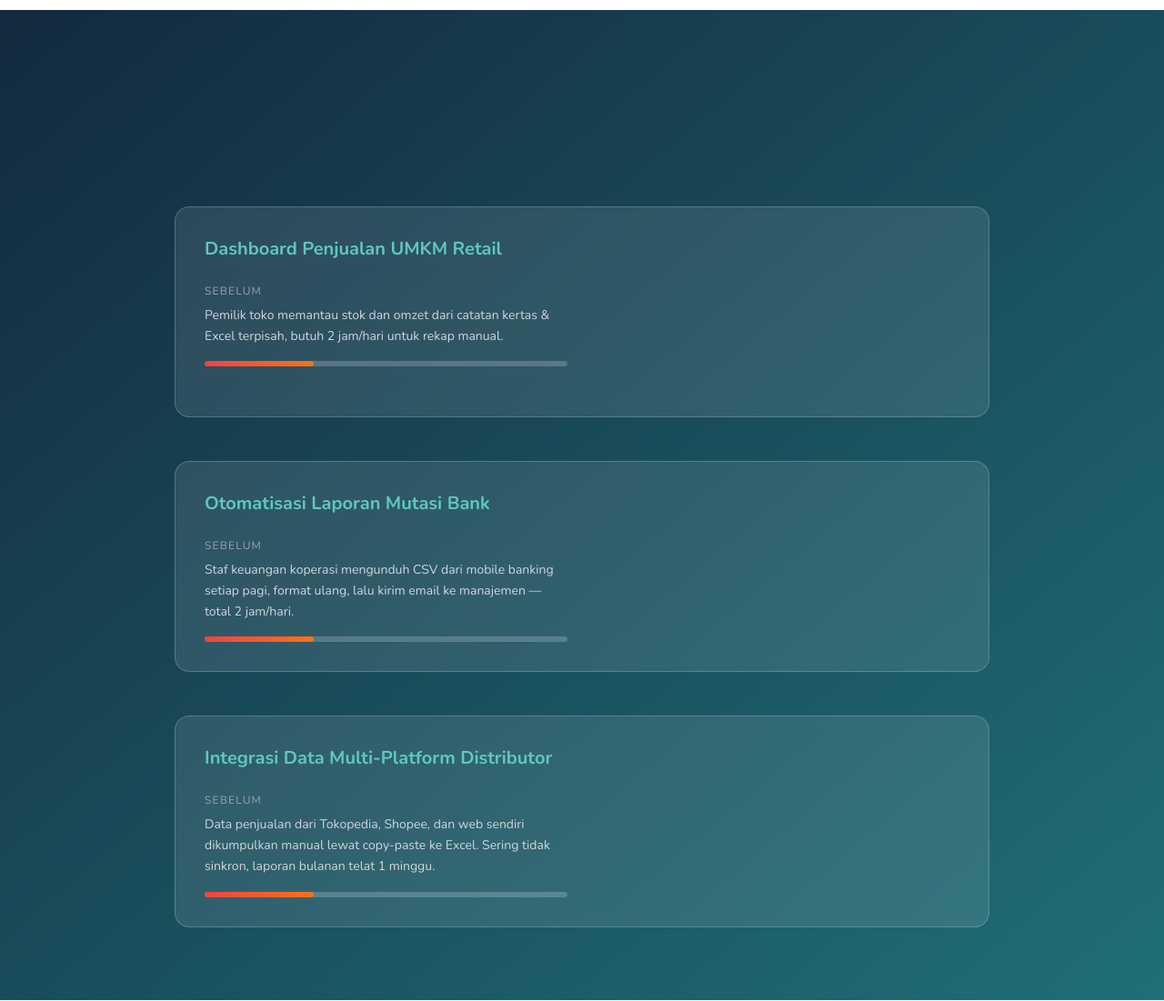
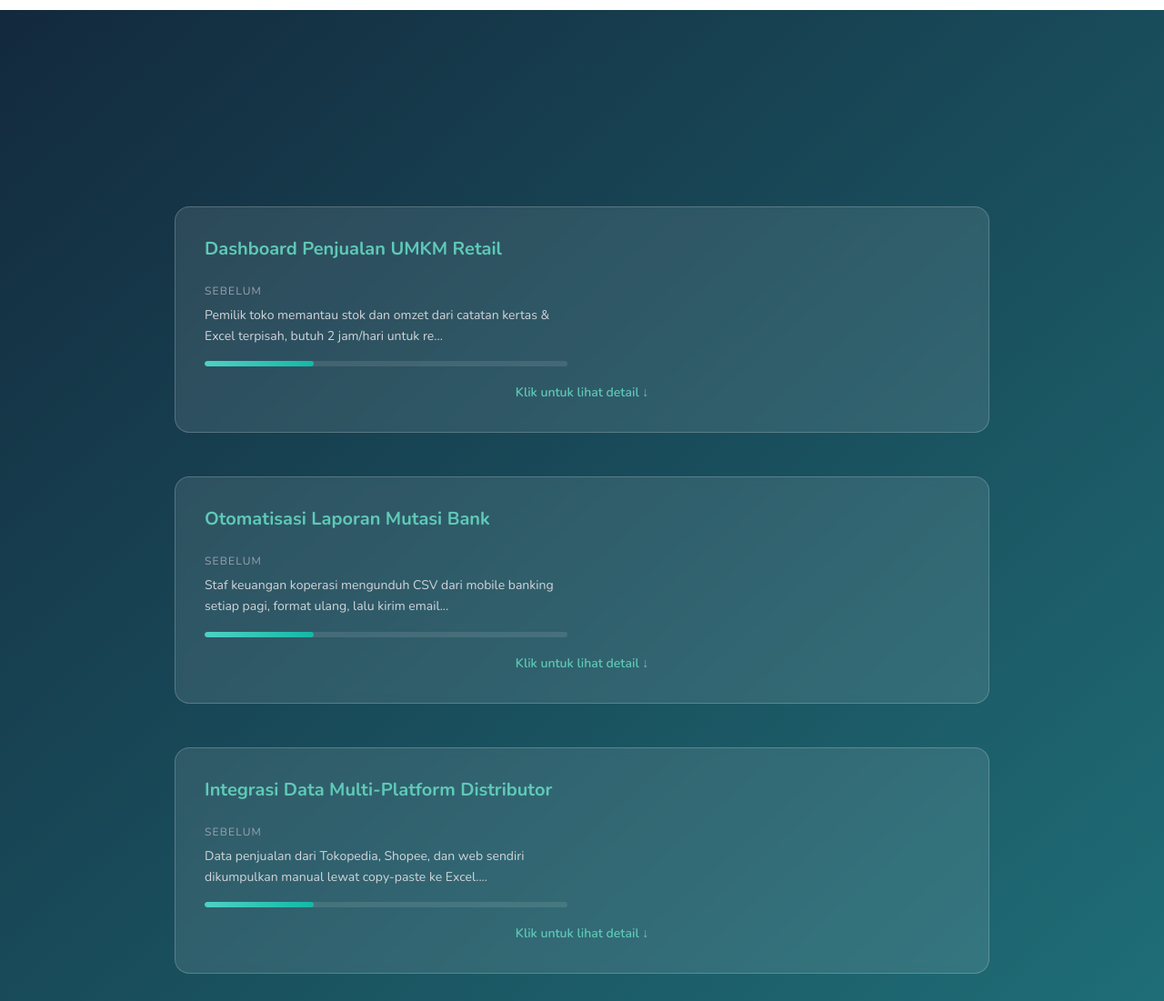
Before and after one commit to ghostreza/vantage, a Flask app: page / in a window 1280 px wide. Shown: the part 3200-4301 px from the top of the page at 91% size. Run offline with Flask 3, Linux system fonts and the light colour scheme; some libraries are stand-ins or nearby versions.

Commit message:
Hero Fix

```diff
--- a/static/css/animations.css
+++ b/static/css/animations.css
@@ -667,3 +667,38 @@
 .clock-second {
     transition: none; /* detik bergerak smooth tanpa delay */
 }
+.progress-bar {
+    width: 100%;
+    height: 6px;
+    background: rgba(255, 255, 255, 0.1);
+    border-radius: 3px;
+    overflow: hidden;
+}
+
+.progress-fill {
+    height: 100%;
+    background: linear-gradient(90deg, #4FD1C5, #14B8A6);
+    border-radius: 3px;
+    width: 0%; /* Akan dianimasikan oleh JS */
+    transition: width 1.5s ease-out;
+}
+
+.progress-fill.success {
+    background: linear-gradient(90deg, #4FD1C5, #5EEAD4);
+    box-shadow: 0 0 10px rgba(79, 209, 197, 0.5);
+}
+
+/* Fade in animation */
+@keyframes fade-in {
+    from { opacity: 0; transform: translateY(-10px); }
+    to { opacity: 1; transform: translateY(0); }
+}
+
+.animate-fade-in {
+    animation: fade-in 0.3s ease-out;
+}
+
+/* Smooth transition untuk card */
+.case-card {
+    transition: all 0.3s ease;
+}
--- a/static/js/animations.js
+++ b/static/js/animations.js
@@ -287,3 +287,73 @@ if (typeof module !== 'undefined' && module.exports) {
         init();
     }
 })();
+(function() {
+    const el = document.getElementById('typing-hero');
+    if (!el) return;
+
+    const text = "Bayangkan tim Anda<br>bebas dari pekerjaan repetitif.";
+    let i = 0;
+    const speed = 60;
+
+    function type() {
+        if (i <= text.length) {
+            el.innerHTML = text.substring(0, i);
+            i++;
+            setTimeout(type, speed);
+        }
+    }
+
+    window.addEventListener('load', () => {
+        setTimeout(type, 500);
+    });
+})();
+
+// ===== PROGRESS BAR ANIMATION =====
+(function() {
+    const observerOptions = {
+        threshold: 0.5,
+        rootMargin: '0px'
+    };
+
+    const observer = new IntersectionObserver((entries) => {
+        entries.forEach(entry => {
+            if (entry.isIntersecting) {
+                const progressBars = entry.target.querySelectorAll('.progress-fill');
+                progressBars.forEach(bar => {
+                    const progress = bar.getAttribute('data-progress');
+                    bar.style.width = '0%';
+                    bar.style.transition = 'width 1.5s ease-out';
+
+                    setTimeout(() => {
+                        bar.style.width = progress + '%';
+                    }, 100);
+                });
+
+                observer.unobserve(entry.target);
+            }
+        });
+    }, observerOptions);
+
+    // Observe semua case card
+    document.querySelectorAll('.case-card').forEach(card => {
+        observer.observe(card);
+    });
+})();
+
+// ===== TOGGLE CASE DETAIL =====
+function toggleCaseDetail(card) {
+    const detail = card.querySelector('.case-detail');
+    const arrow = card.querySelector('.arrow');
+
+    if (detail.classList.contains('hidden')) {
+        detail.classList.remove('hidden');
+        detail.classList.add('animate-fade-in');
+        arrow.textContent = '↑';
+        card.classList.add('border-mint/50');
+    } else {
+        detail.classList.add('hidden');
+        detail.classList.remove('animate-fade-in');
+        arrow.textContent = '↓';
+        card.classList.remove('border-mint/50');
+    }
+}
--- a/templates/index.html
+++ b/templates/index.html
@@ -77,18 +77,14 @@
 
         <!-- Heading dengan Typing Effect -->
         <h1 class="text-4xl md:text-5xl lg:text-6xl font-extrabold leading-tight mb-6">
-            <!-- Class 'typing-text' dan 'data-text' akan dibaca oleh animation.js -->
-            <span class="typing-text block md:inline mb-2 md:mb-0" data-text="Data mentah & proses manual">Data mentah & proses manual</span>
-            <br class="hidden md:block">
-            <span class="bg-gradient-to-r from-mint via-teal to-cyan-300 bg-clip-text text-transparent animate-glow">
-                memperlambat bisnis Anda.
-            </span>
+            <span id="typing-hero" class="block"></span>
         </h1>
 
         <!-- Subheading -->
         <p class="lead text-lg md:text-xl text-gray-200 mb-10 max-w-2xl mx-auto leading-relaxed animate-fade-in-up">
-            Kami rapikan data, bangun sistem otomatis, dan berikan
-            <span class="text-mint font-semibold">laporan siap pakai</span> — tanpa Anda harus pusing belajar teknis.
+            Kami ambil alih proses data yang membosankan —
+            <span class="text-mint font-semibold">rekap, validasi, reporting</span> —
+            lalu kembalikan waktu tim Anda untuk hal yang benar-benar menghasilkan.
         </p>
 
         <!-- CTA Buttons -->
@@ -126,6 +122,8 @@
         </div>
 
     </div>
+
+</section>
 
     <!-- 4. Scroll Indicator (Opsional, di bagian paling bawah) -->
     <div class="scroll-indicator hidden md:block">
@@ -349,27 +347,52 @@
             <p class="text-mint font-semibold text-sm tracking-widest uppercase text-center mb-3">Studi Kasus</p>
             <h2 class="text-3xl md:text-4xl font-bold text-center mb-16">Hasil Nyata, Bukan Janji</h2>
         </div>
+
         <div class="space-y-12">
+            {# Pastikan data-delay ada DI DALAM loop ini #}
             {% for c in cases %}
-            <div class="case-card bg-white/10 backdrop-blur-sm rounded-2xl p-8 border border-white/20 hover:border-mint/50 transition-all"
+            <div class="case-card bg-white/10 backdrop-blur-sm rounded-2xl p-8 border border-white/20 hover:border-mint/50 transition-all cursor-pointer"
                  data-animate="case-card"
-                 data-delay="{{ loop.index0 * 200 }}">
+                 data-delay="{{ loop.index0 * 200 }}"
+                 onclick="toggleCaseDetail(this)">
+
                 <h3 class="text-xl font-bold mb-6 text-mint case-title">{{ c.title }}</h3>
+
                 <div class="grid md:grid-cols-2 gap-8">
                     <div class="case-before">
                         <p class="text-xs text-gray-400 uppercase tracking-widest mb-2">Sebelum</p>
-                        <p class="text-gray-300 text-sm leading-relaxed">{{ c.before }}</p>
+                        <p class="text-gray-300 text-sm leading-relaxed">{{ c.before[:100] }}...</p>
                         <div class="progress-bar mt-4">
                             <div class="progress-fill" data-progress="30"></div>
                         </div>
                     </div>
                     <div class="case-after">
                         <p class="text-xs text-mint uppercase tracking-widest mb-2">Sesudah</p>
-                        <p class="text-white text-sm leading-relaxed">{{ c.after }}</p>
+                        <p class="text-white text-sm leading-relaxed">{{ c.after[:100] }}...</p>
                         <div class="progress-bar mt-4">
                             <div class="progress-fill success" data-progress="95"></div>
                         </div>
                     </div>
+                </div>
+
+                {# Detail tersembunyi #}
+                <div class="case-detail hidden mt-6 pt-6 border-t border-white/20">
+                    <div class="grid md:grid-cols-2 gap-8">
+                        <div>
+                            <p class="text-xs text-gray-400 uppercase tracking-widest mb-2">Sebelum (Detail)</p>
+                            <p class="text-gray-300 text-sm leading-relaxed">{{ c.before }}</p>
+                        </div>
+                        <div>
+                            <p class="text-xs text-mint uppercase tracking-widest mb-2">Sesudah (Detail)</p>
+                            <p class="text-white text-sm leading-relaxed">{{ c.after }}</p>
+                        </div>
+                    </div>
+                </div>
+
+                <div class="mt-4 text-center">
+                    <span class="text-mint text-sm font-semibold">
+                        Klik untuk lihat detail <span class="arrow">↓</span>
+                    </span>
                 </div>
             </div>
             {% endfor %}
@@ -531,7 +554,20 @@
         <span class="absolute -top-1 -right-1 w-4 h-4 bg-red-500 rounded-full border-2 border-white animate-pulse"></span>
     </button>
 </div>
+<style>
+.typing-cursor {
+    display: inline;
+    color: #4FD1C5; /* warna mint/teal */
+    animation: blink 0.8s infinite;
+    font-weight: bold;
+    margin-left: 2px;
+}
 
+@keyframes blink {
+    0%, 50% { opacity: 1; }
+    51%, 100% { opacity: 0; }
+}
+</style>
 <!-- Scripts -->
 <script src="/static/js/animations.js"></script>
 <script src="/static/js/chat.js"></script>
--- /dev/null
+++ b/vantage/pyvenv.cfg
@@ -0,0 +1,5 @@
+home = /usr/bin
+include-system-site-packages = false
+version = 3.12.3
+executable = /usr/bin/python3.12
+command = /usr/bin/python3 -m venv /home/masling/Documents/vantage/vantage
```
Also changed, not shown: static/css/style.css (line endings or trailing spaces), 12 other files.
